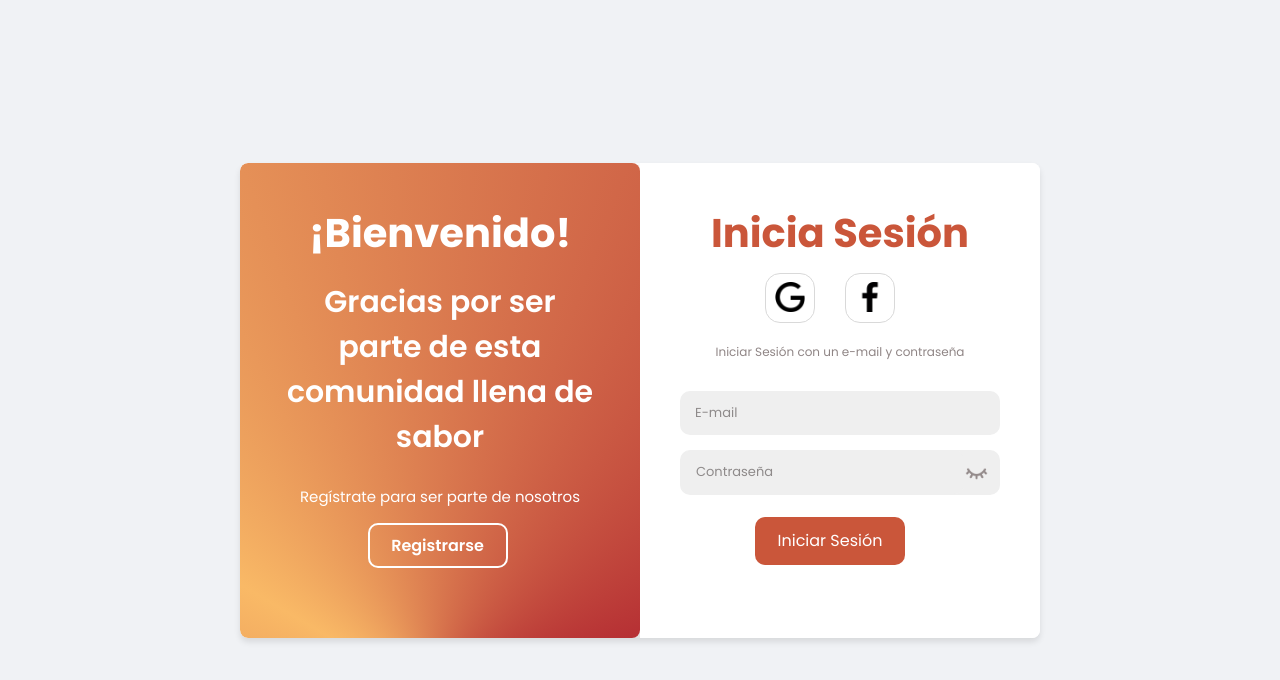
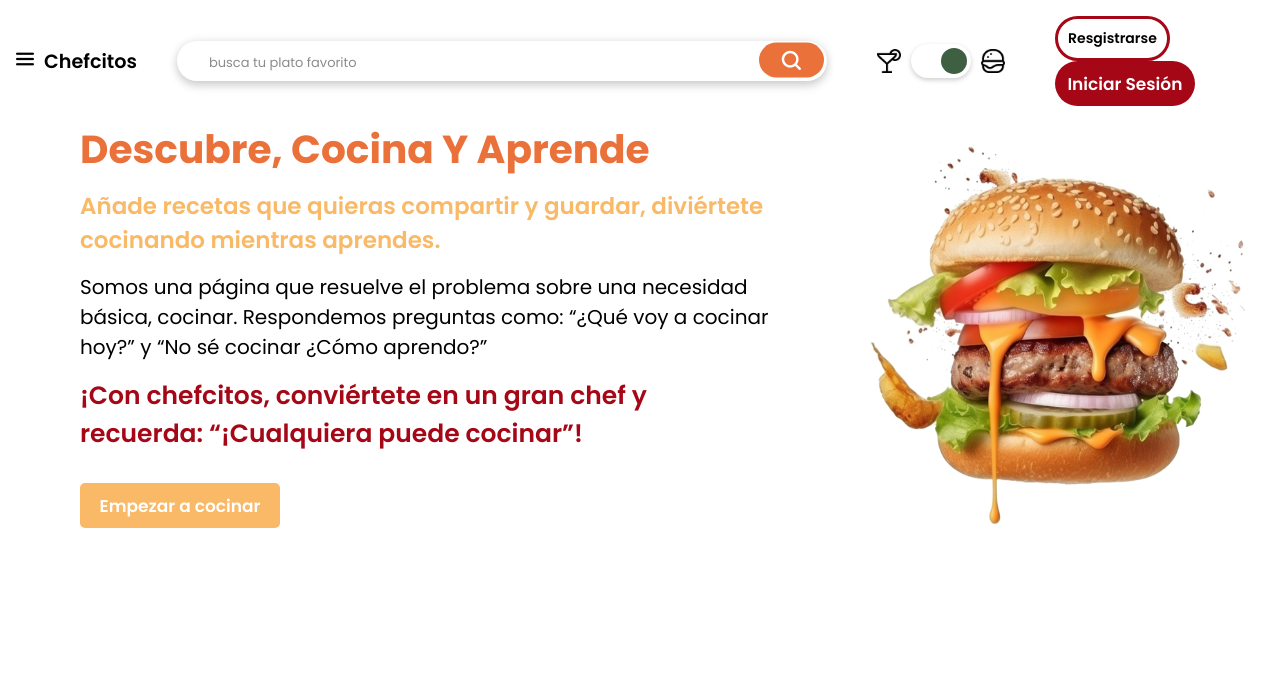
Before and after one commit to MelissaR374/chefcitos-front2, a React (Vite) app: page / in a window 1280 px wide. Shown: the top 680 px of the page. Built offline with nearby package versions, Linux system fonts and the light colour scheme.

Commit message:
Commit prueba links

```diff
--- a/package.json
+++ b/package.json
@@ -12,7 +12,7 @@
   "dependencies": {
     "react": "^18.3.1",
     "react-dom": "^18.3.1",
-    "react-router-dom": "^6.27.0"
+    "react-router-dom": "^6.28.0"
   },
   "devDependencies": {
     "@eslint/js": "^9.13.0",
--- a/src/App.jsx
+++ b/src/App.jsx
@@ -1,19 +1,35 @@
-import React from 'react'
-import { Navbar } from './Componentes/Navbar/Navbar'
+import React from 'react';
+import { BrowserRouter as Router, Routes, Route, useLocation} from 'react-router-dom';
+import Navbar  from './Componentes/Navbar/Navbar'
 import Hero from './Componentes/Hero/Hero'
-import Registro from './Componentes/incio-registro/Registro'
-import Inicio from './Componentes/incio-registro/Inicio'
+import Registro from './Componentes/incio-registro/Registro.jsx'
+import Inicio from './Componentes/incio-registro/inicio'
+
+const Layout = ({ children }) => {
+  const location = useLocation();
+
+  // Oculta el Navbar solo si estás en la ruta de inicio de sesión
+  const hideNavbar = location.pathname === "/inicio" || location.pathname === "/registro";
+
+  return (
+    <>
+      {!hideNavbar && <Navbar />}
+      {children}
+    </>
+  );
+};
 
 const App = () => {
   return (
-    <div>
-      {/*<Hero/>
-      <Navbar/>*/}
-      {/*<Registro/>*/}
-
-      {<Inicio/>}
-
-    </div>
+    <Router>
+      <Layout>
+        <Routes>
+          <Route path="/" element={<Hero />}/>
+          <Route path="/registro" element={<Registro />}/>
+          <Route path="/inicio" element={<Inicio />}/>
+        </Routes>
+      </Layout>
+    </Router>
   )
 }
 
--- a/src/Componentes/Navbar/Navbar.jsx
+++ b/src/Componentes/Navbar/Navbar.jsx
@@ -2,6 +2,7 @@ import React, {useState, useEffect} from 'react';
 import './Navbar.css';
 import IconoHam from '/src/assets/hamburguesa.png';
 import IconoCoct from '/src/assets/copa-de-martini-citricos.png';
+import { Link } from 'react-router-dom';
 
 export const Navbar = () => {
   const [placeholderIndex, setPlaceholderIndex] = useState(0);
@@ -49,8 +50,12 @@ export const Navbar = () => {
       </div>
 
       <div className="botones-IniciaRegistra">
+        <Link to="/registro">
           <button className="registrar">Resgistrarse</button>
+        </Link>
+        <Link to="/inicio">
           <button className="iniciarSesion">Iniciar Sesión</button>
+        </Link>
       </div>
 
 
--- a/src/Componentes/incio-registro/Registro.jsx
+++ b/src/Componentes/incio-registro/Registro.jsx
@@ -1,4 +1,5 @@
 import React, {useState} from 'react';
+import { useNavigate } from 'react-router-dom';
 import './registro.css';
 import Ifacebook from '/src/assets/facebook.png';
 import Igoogle from '/src/assets/google.png';
@@ -8,9 +9,18 @@ import Ojocerrado from '/src/assets/cerrar-ojo.png';
 
 const Registro = () => {
     const [passwordVisible, setPasswordVisible] = useState(false);
+    const navigate = useNavigate(); // Hook de navegación
 
     const Visibilidaad = () => {
         setPasswordVisible(!passwordVisible);
+    };
+
+    const handleInicioClick = () => {
+        navigate('/inicio'); //  ruta de registro
+    };
+
+    const handleRegistroClick = () => {
+    navigate('/'); //  ruta de registro
     };
 
     return (
@@ -47,7 +57,7 @@ const Registro = () => {
                         </div>
 
                         <div className="botonreg">
-                            <button type="submit" className="boton-prim">Registrarse</button>
+                            <button type="submit" className="boton-prim" onClick={handleRegistroClick}>Registrarse</button>
                         </div>
                     </form>
                 </div>
@@ -57,7 +67,7 @@ const Registro = () => {
                         <h2 className='titulo'>¡Hola!</h2>
                         <p className='p1'>Sé parte de esta comunidad llena de chefcitos que cocinan con amor</p>
                         <p className='p2'>Inicia sesión si ya eres parte de la comunidad</p>
-                        <button className="boton-sec">iniciar sesión</button>
+                        <button className="boton-sec" onClick={handleInicioClick}>iniciar sesión</button>
                     </div>
                 </div>
             </div>
--- a/src/Componentes/incio-registro/inicio.jsx
+++ b/src/Componentes/incio-registro/inicio.jsx
@@ -1,16 +1,25 @@
 import React, {useState} from 'react';
+import { useNavigate } from 'react-router-dom';
 import './inicio.css';
 import Ifacebook from '/src/assets/facebook.png';
 import Igoogle from '/src/assets/google.png';
 import Ojoabierto from '/src/assets/vista.png';
 import Ojocerrado from '/src/assets/cerrar-ojo.png';
 
-
 const inicio = () => {
   const [passwordVisible, setPasswordVisible] = useState(false);
+  const navigate = useNavigate(); // Hook de navegación
 
   const Visibilidaad = () => {
     setPasswordVisible(!passwordVisible);
+  };
+
+  const handleRegistroClick = () => {
+    navigate('/registro'); //  ruta de registro
+  };
+
+  const handleInicioClick = () => {
+    navigate('/'); //  ruta de registro
   };
 
   return (
@@ -21,7 +30,7 @@ const inicio = () => {
             <h2 className='titulo'>¡Bienvenido!</h2>
             <p className='p1in'>Gracias por ser parte de esta comunidad llena de sabor</p>
             <p className='p2in'>Regístrate para ser parte de nosotros</p>
-            <button className="boton-prima">Registrarse</button>
+            <button className="boton-prima" onClick={handleRegistroClick}>Registrarse</button>
           </div>
         </div>
 
@@ -55,7 +64,7 @@ const inicio = () => {
             </div>
 
             <div className="botoniniS">
-              <button type="submit" className="boton-secu">Iniciar Sesión</button>
+              <button type="submit" className="boton-secu" onClick={handleInicioClick}>Iniciar Sesión</button>
             </div>
           </form>
 
@@ -67,4 +76,4 @@ const inicio = () => {
   );
 };
 
-export default inicio
+export default inicio;
--- a/src/Componentes/incio-registro/registro.css
+++ b/src/Componentes/incio-registro/registro.css
@@ -15,6 +15,13 @@
     height: 100vh;
     font-family: 'Poppins', sans-serif;
 }
+
+nav .logo{
+    font-weight: 600;
+    font-size: larger;
+    display: flex;
+    margin-left: -50px;
+  }
 
 /*caja/cuadro principal donde estará
 almacenada toda la información*/
```
Also changed, not shown: 1 other file (tests, documents, lock files or other folders).
